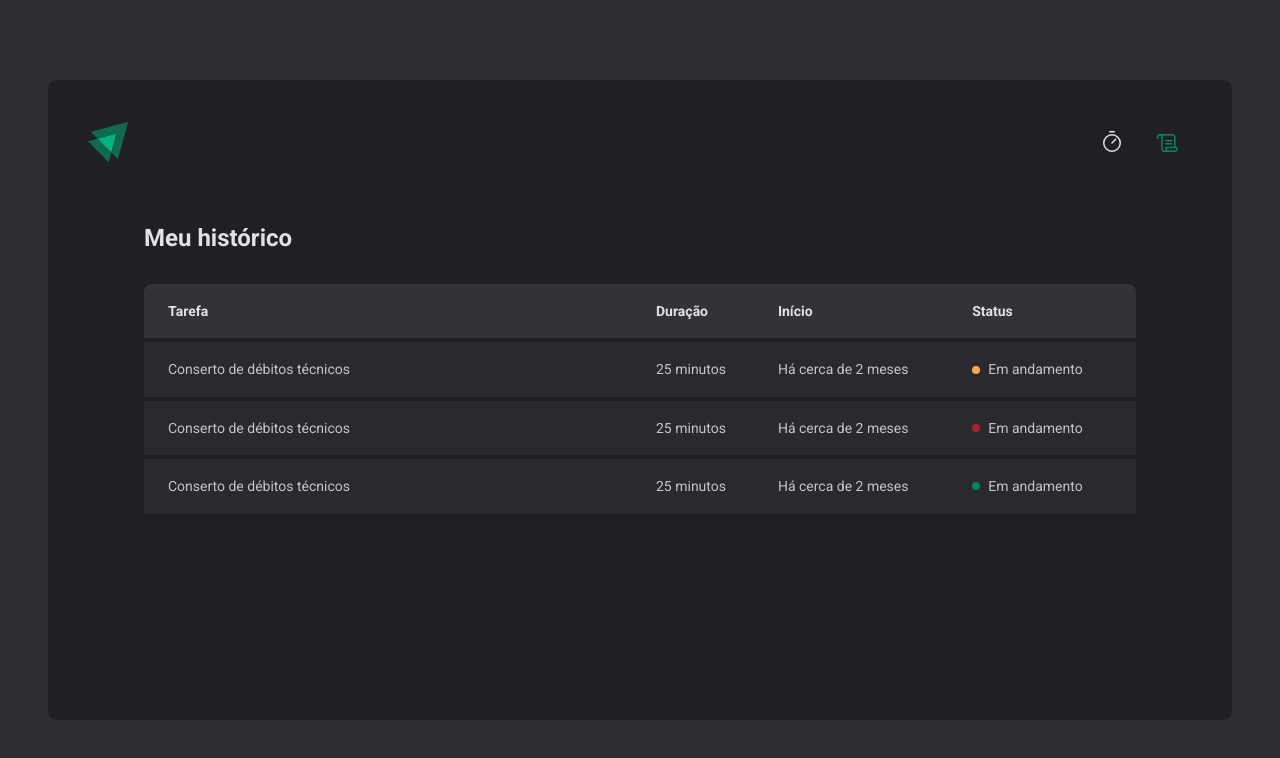
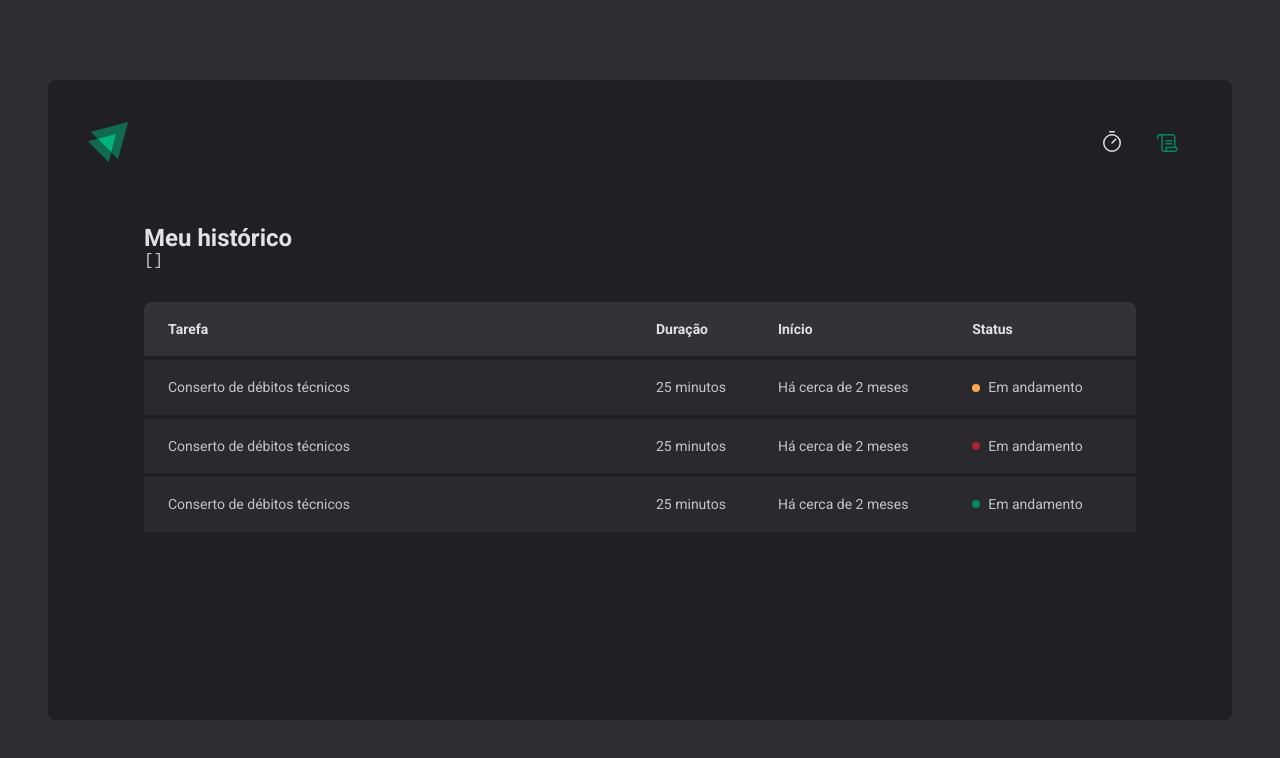
Before and after one commit to philipef-dev/ignite-timer-02, a React (Vite) app: page /history in a window 1280 px wide. Shown: the top 758 px of the page. Built offline with nearby package versions, Linux system fonts and the light colour scheme.

Commit message:
Rotas ok

```diff
--- a/src/context/CyclesContext.tsx
+++ b/src/context/CyclesContext.tsx
@@ -15,6 +15,7 @@
 }
 
 interface CyclesContextType {
+    cycles: Cycle[];
     activeCycle: Cycle | undefined;
     activeCycleId: string | null;
     amountSecondsPassed: number;
@@ -85,6 +86,7 @@
     return (
         <CyclesContext.Provider
             value={{
+                cycles,
                 activeCycle,
                 activeCycleId,
                 amountSecondsPassed,
--- a/src/pages/History/index.tsx
+++ b/src/pages/History/index.tsx
@@ -1,9 +1,17 @@
+import { useContext } from "react";
 import { HistoryContainer, HistoryList, StatusView } from "./styles";
+import { CyclesContext } from "../../context/CyclesContext";
+
+
 
 export function History() {
+    const { cycles } = useContext(CyclesContext);
     return (
         <HistoryContainer>
             <h1>Meu histórico</h1>
+            <pre>
+                {JSON.stringify(cycles, null, 2)}
+            </pre>
             <HistoryList>
                 <table>
                     <thead>
```
